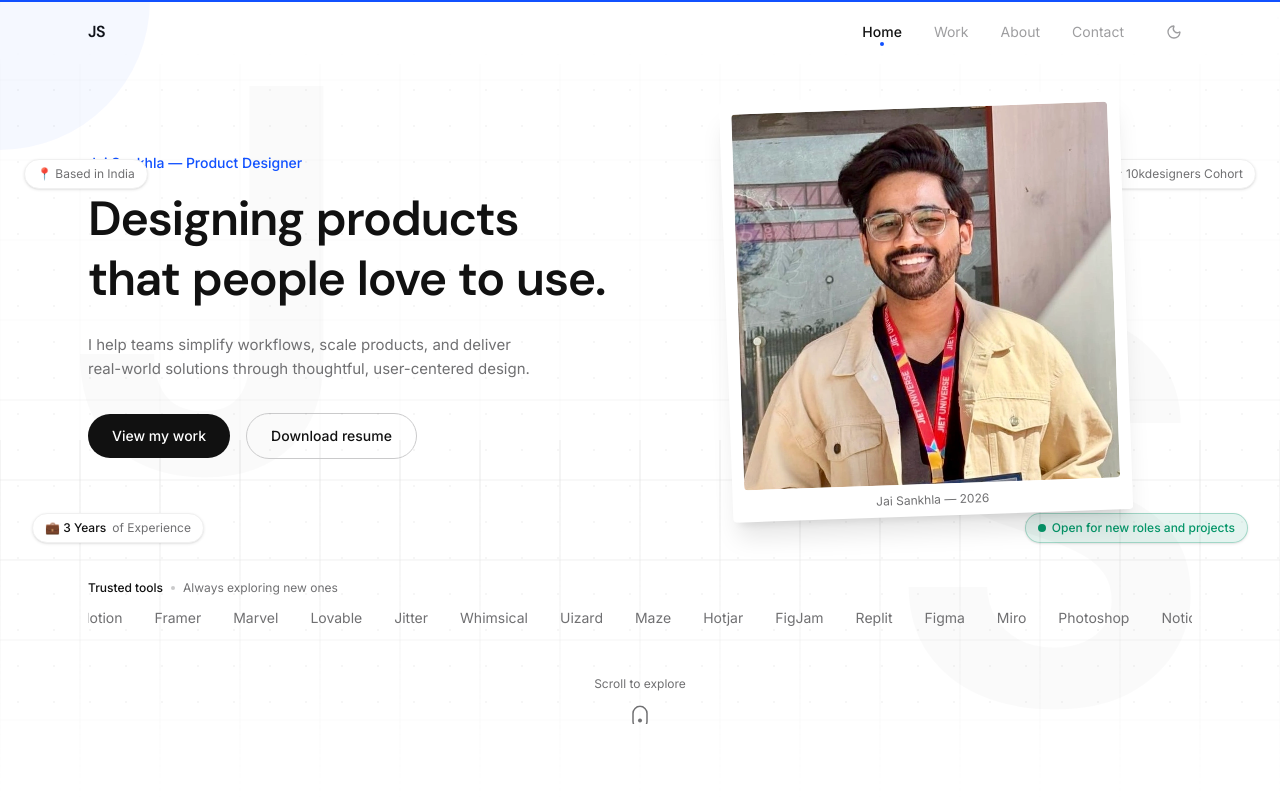
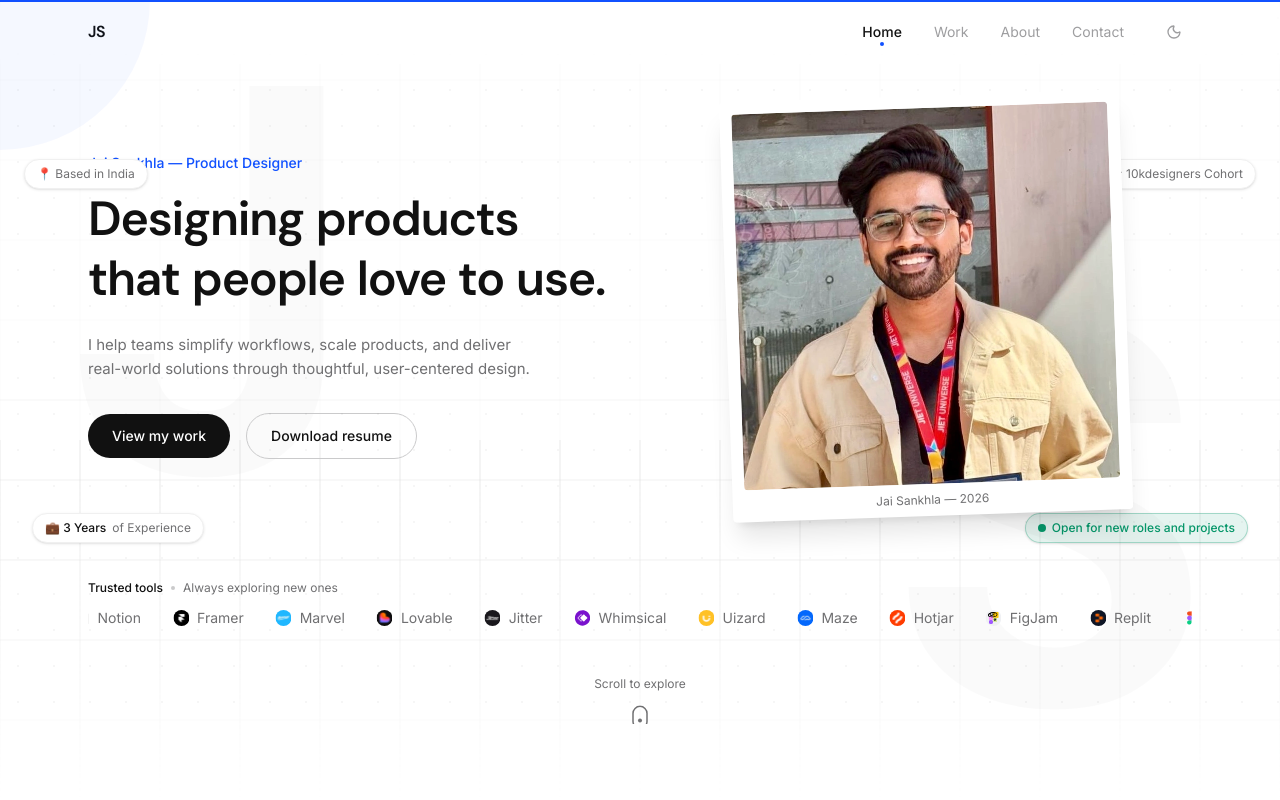
Before and after one commit to Jai-Sankhla/portfolio-website, a Next.js app: page / in a window 1280 px wide. Shown: the top 800 px of the page. Built offline with nearby package versions, Linux system fonts and the light colour scheme.

Commit message:
feat: add tool SVG icons to hero marquee

```diff
--- a/src/components/HeroSection.tsx
+++ b/src/components/HeroSection.tsx
@@ -181,7 +181,8 @@ export default function HeroSection() {
             transition={{ duration: 30, repeat: Infinity, ease: "linear" }}
           >
             {[...tools, ...tools].map((tool, i) => (
-              <span key={i} className="text-sm text-[#707072] whitespace-nowrap">
+              <span key={i} className="inline-flex items-center gap-2 text-sm text-[#707072] whitespace-nowrap">
+                <img src={`/images/tool-${tool.toLowerCase()}.svg`} alt="" className="w-4 h-4" />
                 {tool}
               </span>
             ))}
```
